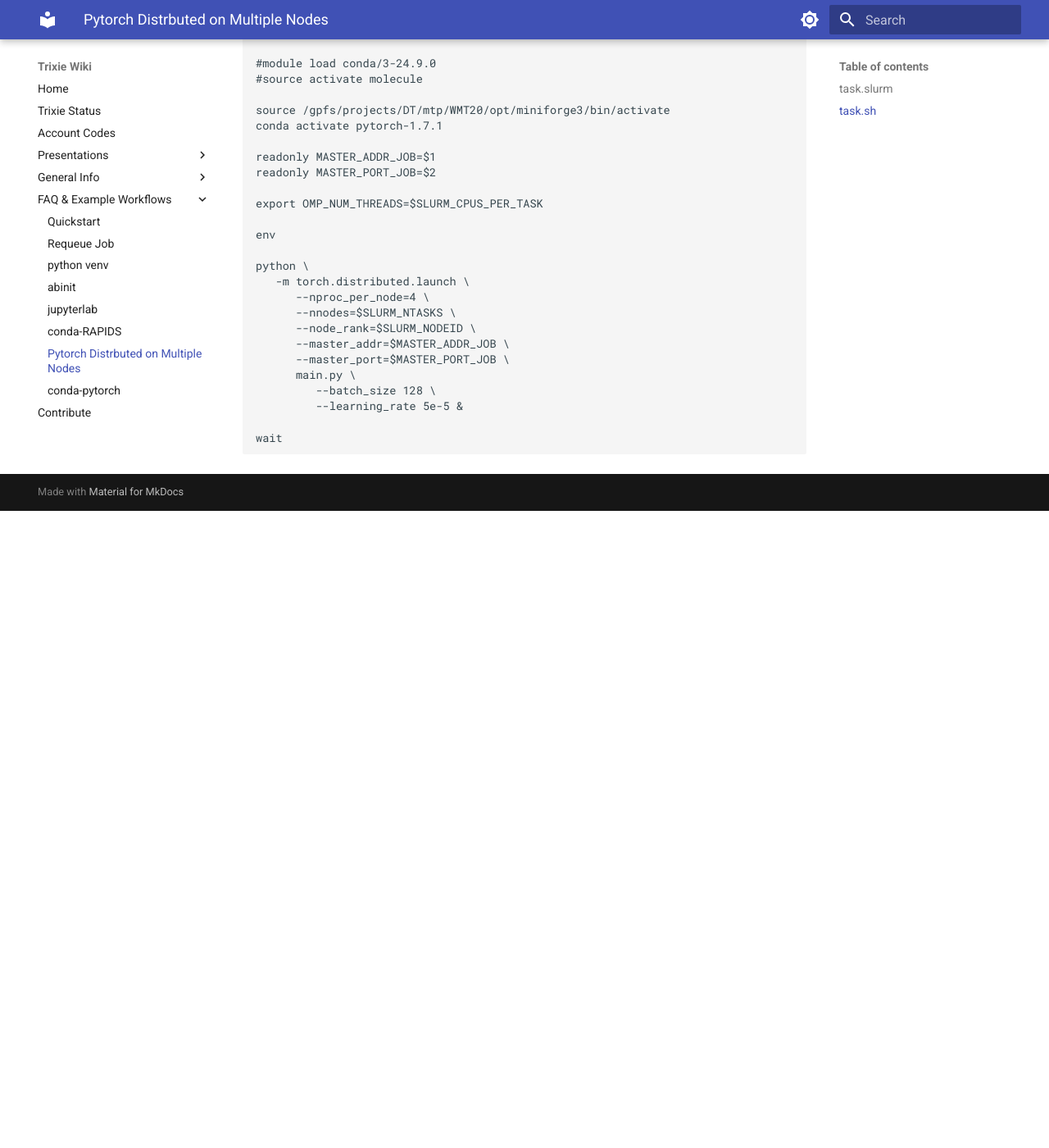
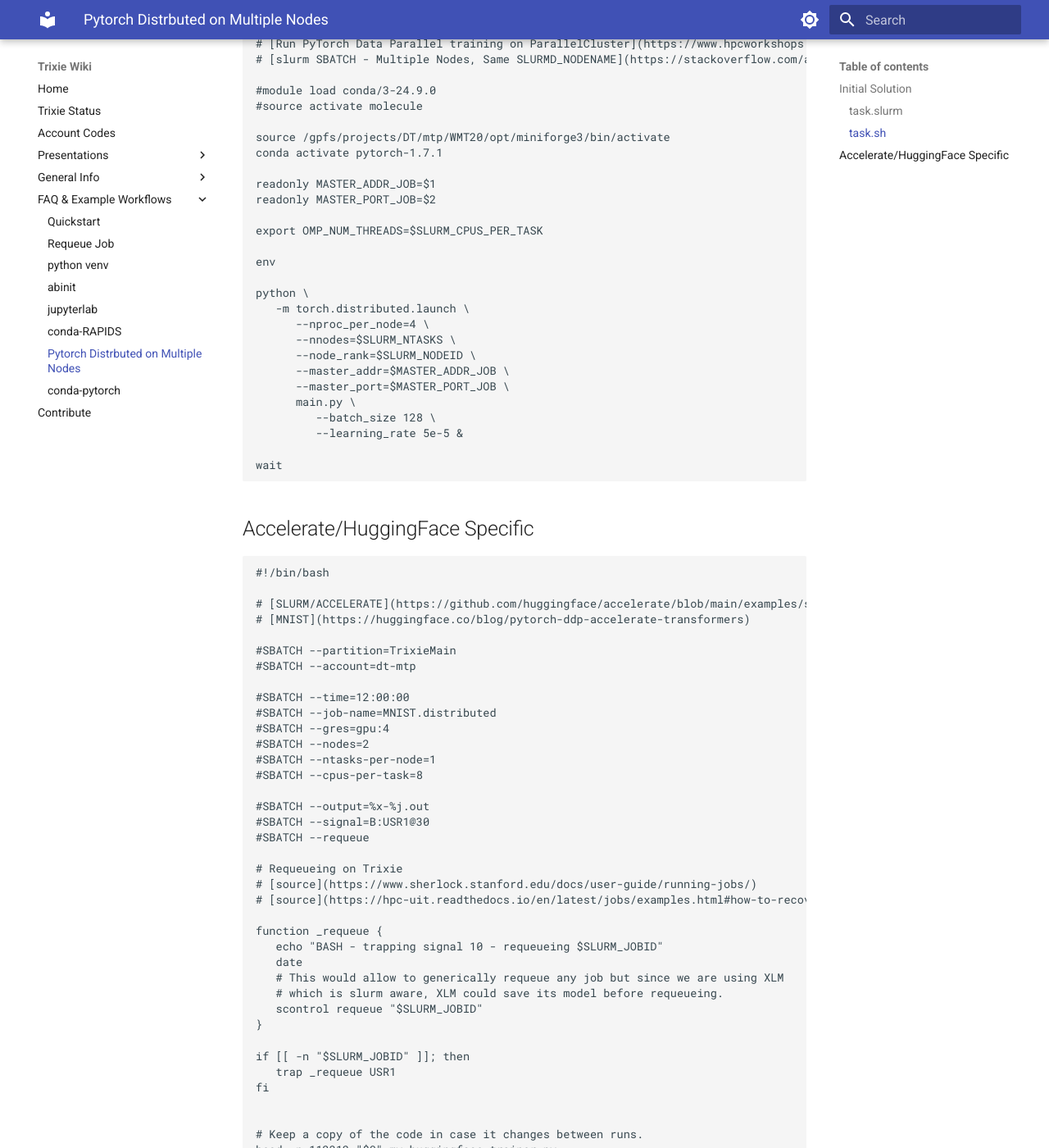
Before and after one commit to ai4d-iasc/trixie, an MkDocs documentation site: the page built from docs/SLURM,-pytorch-distributed-and-Multiple-Nodes.md, in a window 1280 px wide and 1400 px high, scrolled down 1224 px. Shown: the whole window at 82% size. Built offline with MkDocs 1.6.1 and Material for MkDocs 9.7.7, drawn with Linux system fonts in a browser that asks for light colours; before the commit the page ends 1847 px from its top, so only the background shows below that; some of the changed text lies outside the part shown.

Commit message:
doc: how to submit a multi-node / multi-GPUs job on SLURM

````diff
--- a/docs/SLURM,-pytorch-distributed-and-Multiple-Nodes.md
+++ b/docs/SLURM,-pytorch-distributed-and-Multiple-Nodes.md
@@ -2,7 +2,9 @@
 
 Key thing to know is that srun is like a super-ssh which means that when running `srun cmd` it actually does something like `ssh node cmd`
 
-## task.slurm
+## Initial Solution
+
+### task.slurm
 
 ```bash
 #!/bin/bash
@@ -42,7 +44,7 @@
 wait
 ```
 
-## task.sh
+### task.sh
 
 This script will be executed on each node.
 Note that we are activating the `conda` environment in this script so that each node/worker can have the proper environment.
@@ -80,3 +82,66 @@
 
 wait
 ```
+
+## Accelerate/HuggingFace Specific
+
+```sh
+#!/bin/bash
+
+# [SLURM/ACCELERATE](https://github.com/huggingface/accelerate/blob/main/examples/slurm/submit_multinode.sh)
+# [MNIST](https://huggingface.co/blog/pytorch-ddp-accelerate-transformers)
+
+#SBATCH --partition=TrixieMain
+#SBATCH --account=dt-mtp
+
+#SBATCH --time=12:00:00
+#SBATCH --job-name=MNIST.distributed
+#SBATCH --gres=gpu:4
+#SBATCH --nodes=2
+#SBATCH --ntasks-per-node=1
+#SBATCH --cpus-per-task=8
+
+#SBATCH --output=%x-%j.out
+#SBATCH --signal=B:USR1@30
+#SBATCH --requeue
+
+# Requeueing on Trixie
+# [source](https://www.sherlock.stanford.edu/docs/user-guide/running-jobs/)
+# [source](https://hpc-uit.readthedocs.io/en/latest/jobs/examples.html#how-to-recover-files-before-a-job-times-out)
+
+function _requeue {
+   echo "BASH - trapping signal 10 - requeueing $SLURM_JOBID"
+   date
+   # This would allow to generically requeue any job but since we are using XLM
+   # which is slurm aware, XLM could save its model before requeueing.
+   scontrol requeue "$SLURM_JOBID"
+}
+
+if [[ -n "$SLURM_JOBID" ]]; then
+   trap _requeue USR1
+fi
+
+
+# Keep a copy of the code in case it changes between runs.
+head -n 112312 "$0" my_huggingface_trainer.py
+
+# Setup your working environment.
+source setup_env.sh ""
+
+# These are required to setup the distributed framework.
+head_node_ip=$(scontrol show hostnames "$SLURM_JOB_NODELIST" | head -n 1)
+head_node_port=29507  # You can choose your own port
+
+# Dump the environment.
+( set -o posix ; set )
+
+
+srun accelerate launch \
+  --num_processes=$((SLURM_NNODES * SLURM_GPUS_ON_NODE)) \
+  --num_machines="$SLURM_NNODES" \
+  --rdzv_backend=c10d \
+  --main_process_ip="$head_node_ip" \
+  --main_process_port="$head_node_port" \
+  --machine_rank="$SLURM_NODEID" \
+  my_huggingface_trainer.py
+```
````
